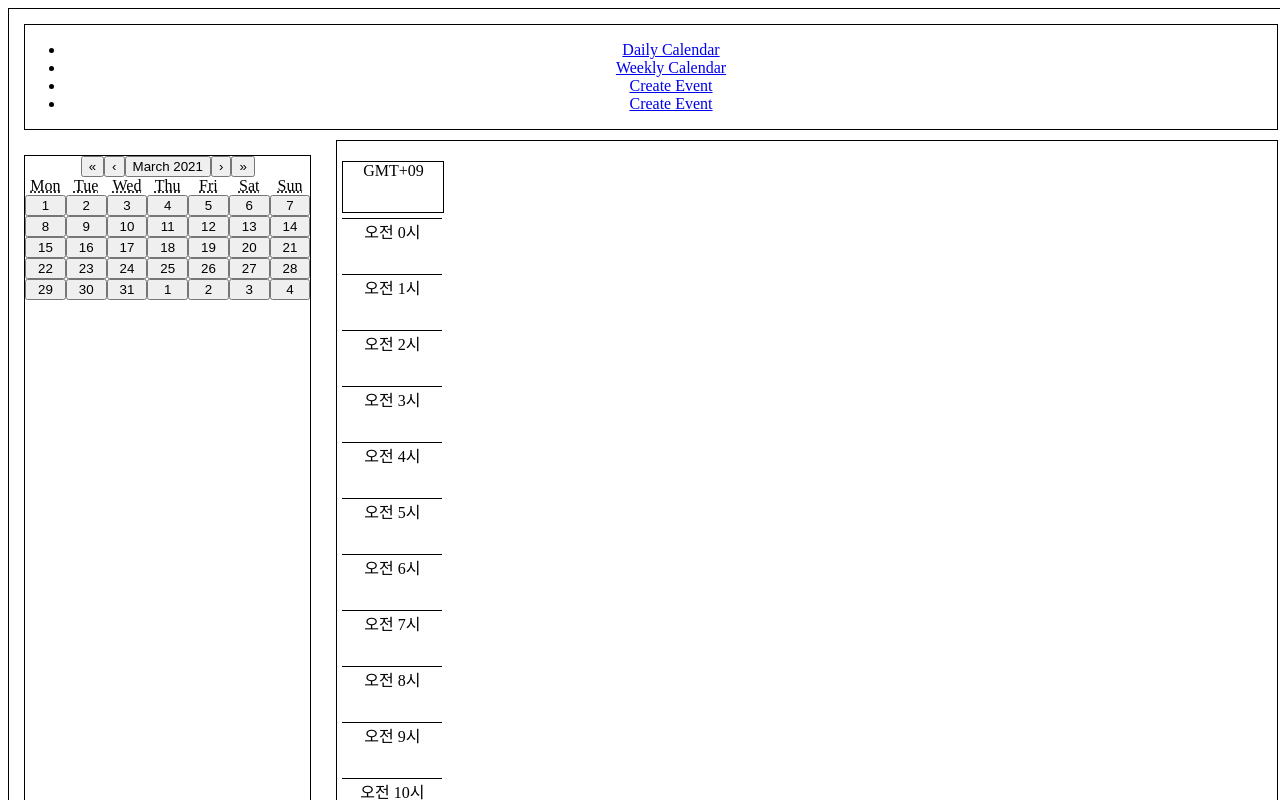
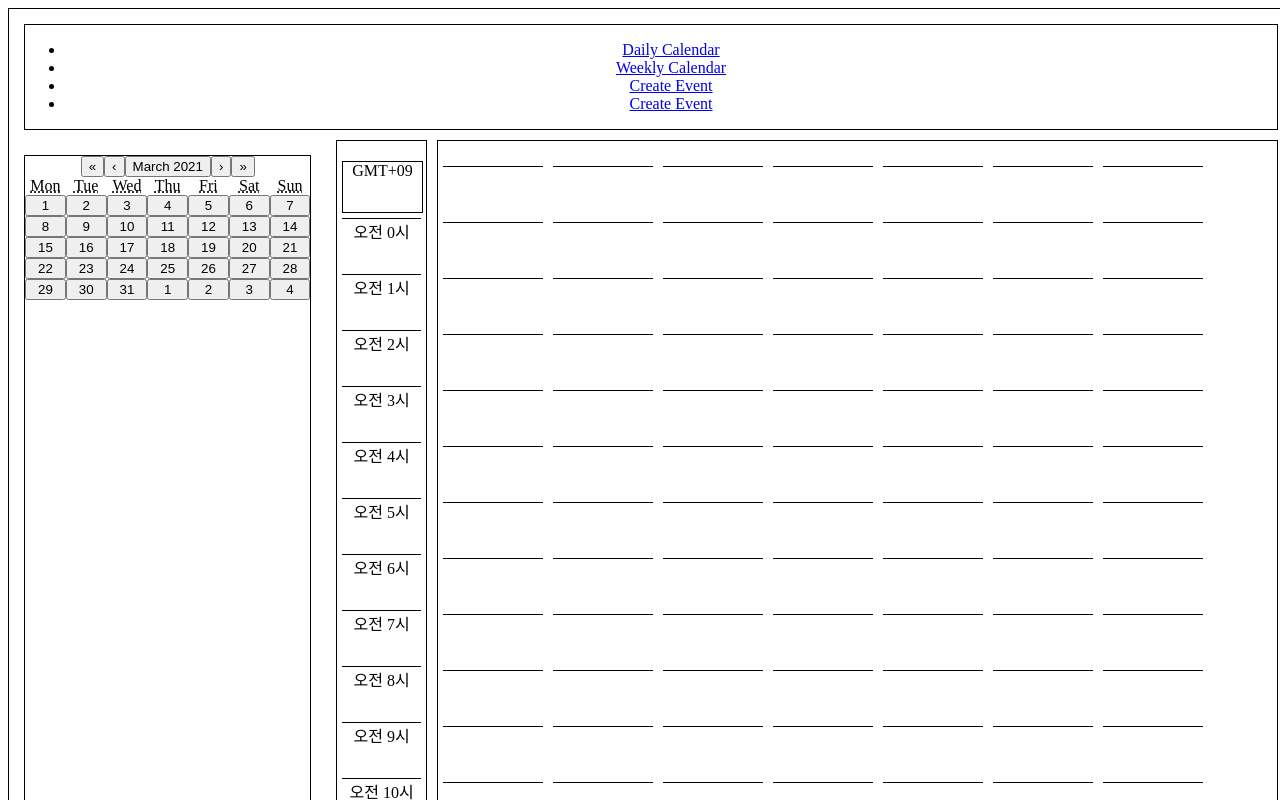
Before and after one commit to Ha-Young/Calendar-FrontEnd, a React (Create React App) app: page /calendar/weekly in a window 1280 px wide. Shown: the top 800 px of the page. Built offline with nearby package versions, Linux system fonts and the light colour scheme.

Commit message:
Fix weekly layout

```diff
--- a/src/components/App/App.jsx
+++ b/src/components/App/App.jsx
@@ -10,7 +10,7 @@ import WeeklyCalendar from "../WeeklyCalendar/WeeklyCalendar";
 import SideBar from "../SideBar/SideBar";
 import CreateEvent from "../CreateEvent/CreateEvent";
 
-function App({ selectDay, selectedDate }) {
+function App({ selectDay, selectedDate, selectedWeek }) {
   // useEffect(() => {
   //   onInitialLoad();
   // }, []);
@@ -24,7 +24,7 @@ function App({ selectDay, selectedDate }) {
             <DailyCalendar selectedDate={selectedDate} />
           </Route>
           <Route path="/calendar/weekly">
-            <WeeklyCalendar selectedDate={selectedDate} />
+            <WeeklyCalendar selectedWeek={selectedWeek} />
           </Route>
           <Route path="/events/new">
             <CreateEvent />
--- a/src/components/WeeklyCalendar/WeeklyCalendar.jsx
+++ b/src/components/WeeklyCalendar/WeeklyCalendar.jsx
@@ -1,13 +1,13 @@
 import React from "react";
 import styles from "./WeeklyCalendar.module.css";
+import WeeklyCalendarTimeLine from "../WeeklyCalendarTimeLine/WeeklyCalendarTimeLine";
 import WeeklyCalendarContents from "../WeeklyCalendarContents/WeeklyCalendarContents";
-import WeeklyCalendarTimeLine from "../WeeklyCalendarTimeLine/WeeklyCalendarTimeLine";
 
-export default function WeeklyCalendar({ selectedDate }) {
+export default function WeeklyCalendar({ selectedDate, selectedWeek }) {
   return (
     <div className={styles.calendarWrapper}>
       <WeeklyCalendarTimeLine selectedDate={selectedDate} />
-      <WeeklyCalendarContents selectedDate={selectedDate} />
+      <WeeklyCalendarContents selectedDate={selectedWeek} />
     </div>
   );
 }
--- a/src/components/WeeklyCalendarContents/WeeklyCalendarContents.jsx
+++ b/src/components/WeeklyCalendarContents/WeeklyCalendarContents.jsx
@@ -1,23 +1,46 @@
 import React from "react";
 import styles from "./WeeklyCalendarContents.module.css";
 
-const createTimeLineItem = () => {
+const createCalendarItem = () => {
   const items = [];
   for (let i = 0; i < 24; i++) {
-    let prefix;
-    if (i < 12) prefix = "오전";
-    else prefix = "오후";
-    items.push(<div key={i*2} className={styles.timeLineItem}>{`${prefix} ${i}시`}</div>);
+    items.push(
+      <div key={i*2} className={styles.calendarItem}></div>
+    );
   }
   return items;
 }
 
-export default function WeeklyCalendarContents({ selectedDate }) {
+export default function WeeklyCalendarContents({ selectedWeek }) {
   return (
     <div className={styles.wrapper}>
-      <div className={styles.date}>
-        <div>{selectedDate.weekdayShort}</div>
-        <div>{selectedDate.day}</div>
+      <div className={styles.calendarItemWrapper}>
+        <div className={styles.calendarItem}></div>
+        {createCalendarItem()}
+      </div>
+      <div className={styles.calendarItemWrapper}>
+        <div className={styles.calendarItem}></div>
+        {createCalendarItem()}
+      </div>
+      <div className={styles.calendarItemWrapper}>
+        <div className={styles.calendarItem}></div>
+        {createCalendarItem()}
+      </div>
+      <div className={styles.calendarItemWrapper}>
+        <div className={styles.calendarItem}></div>
+        {createCalendarItem()}
+      </div>
+      <div className={styles.calendarItemWrapper}>
+        <div className={styles.calendarItem}></div>
+        {createCalendarItem()}
+      </div>
+      <div className={styles.calendarItemWrapper}>
+        <div className={styles.calendarItem}></div>
+        {createCalendarItem()}
+      </div>
+      <div className={styles.calendarItemWrapper}>
+        <div className={styles.calendarItem}></div>
+        {createCalendarItem()}
       </div>
     </div>
   );
--- a/src/components/WeeklyCalendarContents/WeeklyCalendarContents.module.css
+++ b/src/components/WeeklyCalendarContents/WeeklyCalendarContents.module.css
@@ -0,0 +1,22 @@
+.wrapper {
+  display: flex;
+  width: 100%;
+  height: 100%;
+  border: 1px solid black;
+  margin: 5px;
+}
+
+.calendarItemWrapper {
+  display: flex;
+  flex-direction: column;
+  width: 100px;
+  margin: 5px;
+  margin-top: 20px;
+}
+
+.calendarItem {
+  width: 100%;
+  height: 50px;
+  border-top: 1px solid black;
+  margin-top: 5px;
+}
--- a/src/components/WeeklyCalendarTimeLine/WeeklyCalendarTimeLine.module.css
+++ b/src/components/WeeklyCalendarTimeLine/WeeklyCalendarTimeLine.module.css
@@ -1,6 +1,6 @@
 .wrapper {
   display: flex;
-  width: 100%;
+  width: 100px;
   height: 100%;
   border: 1px solid black;
   margin: 5px;
@@ -9,7 +9,7 @@
 .timeLineWrapper {
   display: flex;
   flex-direction: column;
-  width: 100px;
+  width: 100%;
   margin: 5px;
   margin-top: 20px;
 }
```
